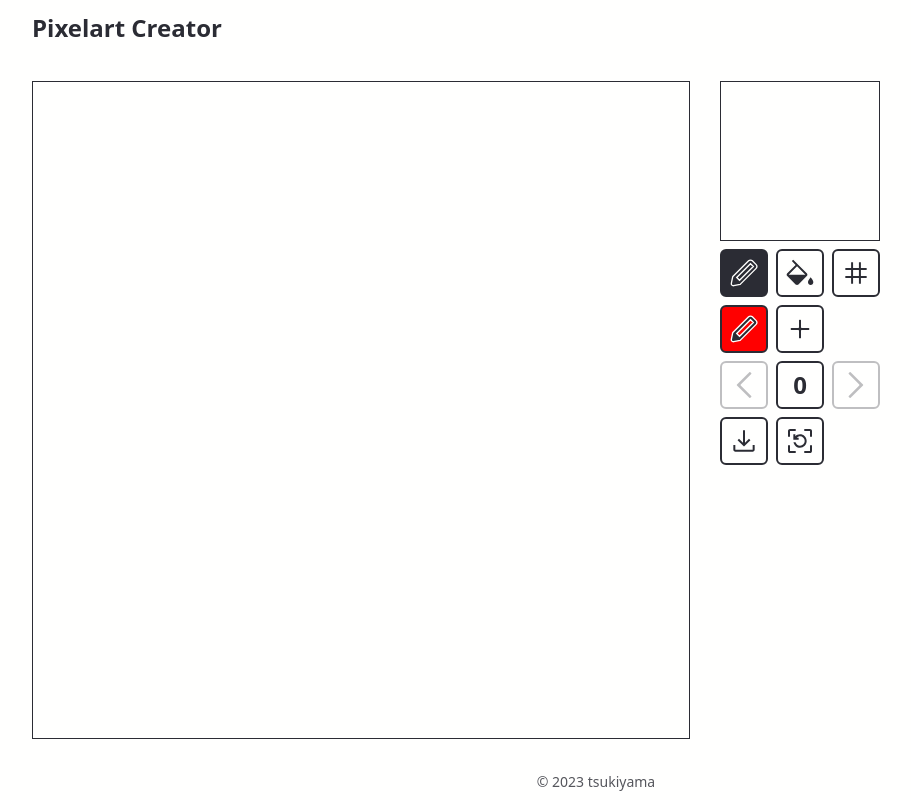
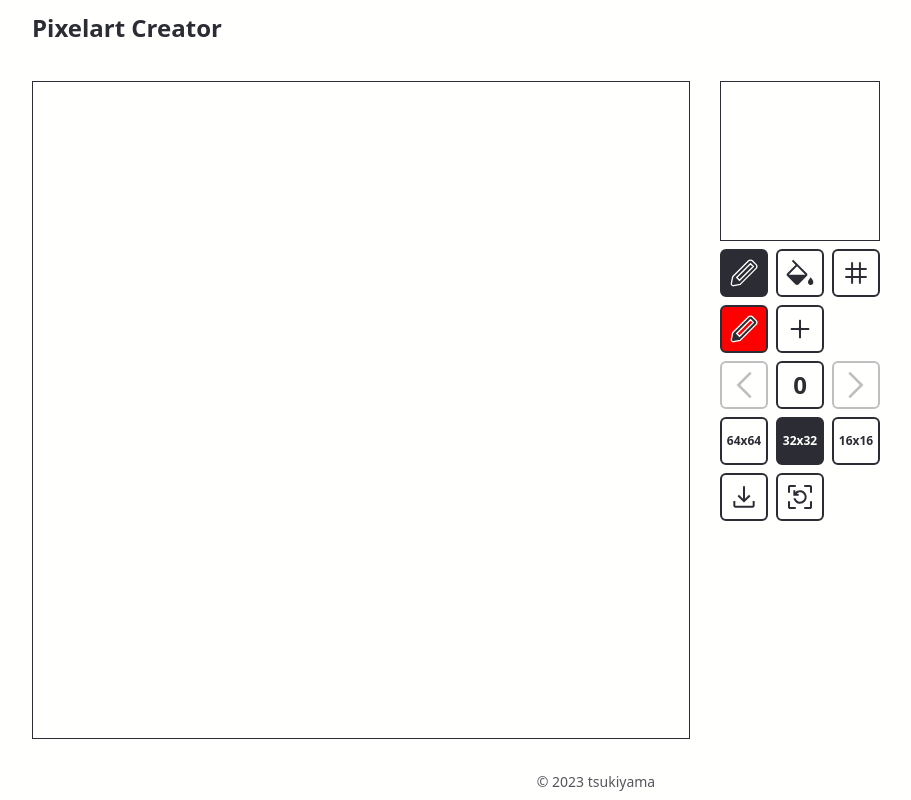
Before and after one commit to tsukiyama-3/pixelart-creator, a Nuxt app: page / in a window 1280 px wide. Shown: the whole page, without its empty margins (44-955 px from the left). Built offline with nearby package versions, Linux system fonts and the light colour scheme.

Commit message:
Allow the canvas size to be changed

```diff
--- a/pages/index.vue
+++ b/pages/index.vue
@@ -1,11 +1,11 @@
 <script setup lang="ts">
-import { useColor, colorToInt } from "~/composabels/colors"
+import { useColor, colorToInt } from "~/composabels/colors";
 
 const canvas = ref<HTMLCanvasElement | null>(null);
 const preview = ref<HTMLCanvasElement | null>(null);
 const isClicked = ref(false);
 const canvasSize = 656;
-const previewSize = 158;
+const previewSize = ref(158);
 const pixelSize = ref(32);
 const dotSize = ref(16);
 const coords = ref<{ x: number; y: number } | null>(null);
@@ -22,15 +22,30 @@ const originalColor = ref<number | null>(null);
 const originalCoords = ref<{ x: number; y: number } | null>(null);
 
 const { isMobile } = useDevice();
-const { currentColor, colorPallet, visibleColorPicker, pickedColor, addColor, saveColor, removeColor, loadColorFromLocalStorage } = useColor()
+const {
+  currentColor,
+  colorPallet,
+  visibleColorPicker,
+  pickedColor,
+  addColor,
+  saveColor,
+  removeColor,
+  loadColorFromLocalStorage,
+} = useColor();
 
 const init = () => {
+  if (localStorage.getItem("pixelSize")) {
+    pixelSize.value = Number(localStorage.getItem("pixelSize"));
+  }
+  if (localStorage.getItem("dotSize")) {
+    dotSize.value = Number(localStorage.getItem("dotSize"));
+  }
   const context = canvas.value!.getContext("2d");
   context!.imageSmoothingEnabled = false;
   context!.scale(canvasSize / pixelSize.value, canvasSize / pixelSize.value);
   const previewContext = preview.value!.getContext("2d");
   previewContext!.imageSmoothingEnabled = false;
-  const scale = (pixelSize.value * dotSize.value) / previewSize;
+  const scale = (pixelSize.value * dotSize.value) / previewSize.value;
   previewContext!.scale(dotSize.value / scale, dotSize.value / scale);
   // localStrage
   const storedPixels = localStorage.getItem("pixels");
@@ -47,7 +62,7 @@ const init = () => {
   } else {
     colorPallet.value = ["#ff0000"];
   }
-  currentColor.value = colorPallet.value![0]
+  currentColor.value = colorPallet.value![0];
   const imageData = uint32ArrayToImageData(
     pixels.value,
     pixelSize.value,
@@ -410,6 +425,7 @@ const clear = () => {
   originalColor.value = null;
   originalCoords.value = null;
   renderPixel();
+  renderPreview();
 };
 
 const getLinePixels = (x0: number, x1: number, y0: number, y1: number) => {
@@ -438,22 +454,35 @@ const getLinePixels = (x0: number, x1: number, y0: number, y1: number) => {
 };
 
 const changeSize = (number: number) => {
+  const confirmed = window.confirm(`Do you want to change the canvas size to ${number}x${number}?`);
+  if (!confirmed) {
+    return
+  }
+  const originalCanvasScale = canvasSize / pixelSize.value;
+  const originalPreviewScale =
+    dotSize.value / ((pixelSize.value * dotSize.value) / previewSize.value);
   pixelSize.value = number;
   dotSize.value = canvasSize / pixelSize.value;
-  console.log(
-    pixelSize.value,
-    "pixelSize.value",
-    dotSize.value,
-    "dotSize.value"
-  );
+  const context = canvas.value!.getContext("2d");
+  context!.scale(1 / originalCanvasScale, 1 / originalCanvasScale);
+  const previewContext = preview.value!.getContext("2d");
+  previewContext!.scale(1 / originalPreviewScale, 1 / originalPreviewScale);
+  localStorage.removeItem("pixels");
+  localStorage.setItem("pixelSize", pixelSize.value.toString());
+  localStorage.setItem("dotSize", dotSize.value.toString());
+  init();
+  undoPixelsStates.value = [];
+  redoPixelsStates.value = [];
   clear();
-  const context = canvas.value!.getContext("2d");
-  const initialTransform = context!.getTransform();
-  context!.setTransform(initialTransform);
-  const previewContext = preview.value!.getContext("2d");
-  previewContext!.setTransform(initialTransform);
-  init();
 };
+
+const clearCanvas = () => {
+  const confirmed = window.confirm('Do you want to clear the canvas?');
+  if (!confirmed) {
+    return
+  }
+  clear();
+}
 </script>
 
 <template>
@@ -672,21 +701,50 @@ const changeSize = (number: number) => {
             </button>
           </div>
         </div>
-        <!-- <div class="flex space-x-2">
+        <div class="flex space-x-2">
           <div>
             <button
               @click="changeSize(64)"
               class="grid justify-center items-center w-12 h-12 rounded-md border-2 border-solid border-[#2b2c34] cursor-pointer"
+              :class="{ 'bg-[#2b2c34]': pixelSize === 64 }"
             >
-              <img
-                src="~/assets/64x64.svg"
-                width="40"
-                height="40"
-                alt="pen-icon"
-              />
+              <p
+                class="text-xs font-bold text-[#2b2c34]"
+                :class="{ 'text-[#fffffe]': pixelSize === 64 }"
+              >
+                64x64
+              </p>
             </button>
           </div>
-        </div> -->
+          <div>
+            <button
+              @click="changeSize(32)"
+              class="grid justify-center items-center w-12 h-12 rounded-md border-2 border-solid border-[#2b2c34] cursor-pointer"
+              :class="{ 'bg-[#2b2c34]': pixelSize === 32 }"
+            >
+              <p
+                class="text-xs font-bold text-[#2b2c34]"
+                :class="{ 'text-[#fffffe]': pixelSize === 32 }"
+              >
+                32x32
+              </p>
+            </button>
+          </div>
+          <div>
+            <button
+              @click="changeSize(16)"
+              class="grid justify-center items-center w-12 h-12 rounded-md border-2 border-solid border-[#2b2c34] cursor-pointer"
+              :class="{ 'bg-[#2b2c34]': pixelSize === 16 }"
+            >
+              <p
+                class="text-xs font-bold text-[#2b2c34]"
+                :class="{ 'text-[#fffffe]': pixelSize === 16 }"
+              >
+                16x16
+              </p>
+            </button>
+          </div>
+        </div>
         <div class="flex space-x-2">
           <div>
             <button
@@ -704,7 +762,7 @@ const changeSize = (number: number) => {
           </div>
           <div>
             <button
-              @click="clear"
+              @click="clearCanvas"
               class="grid justify-center items-center w-12 h-12 rounded-md border-2 border-solid border-[#2b2c34] cursor-pointer tooltip"
             >
               <span class="tooltip-text opacity-0">Clear Canvas</span>
```
